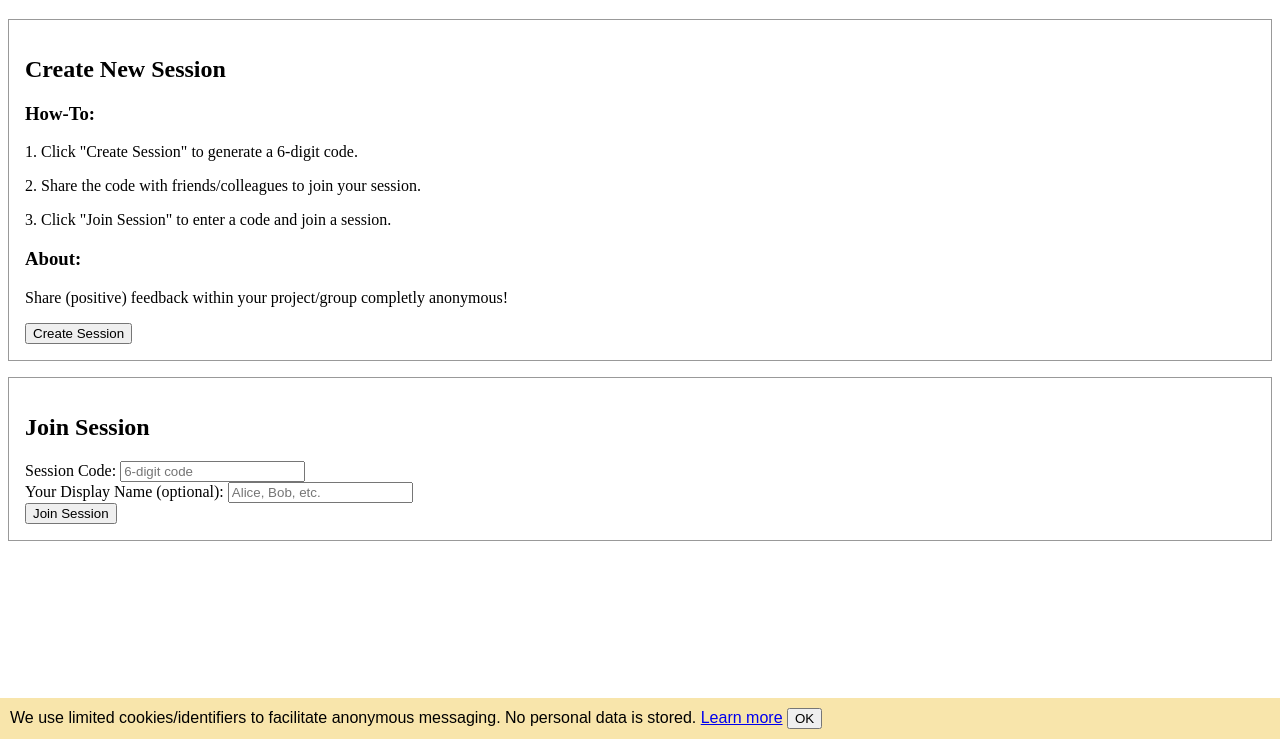
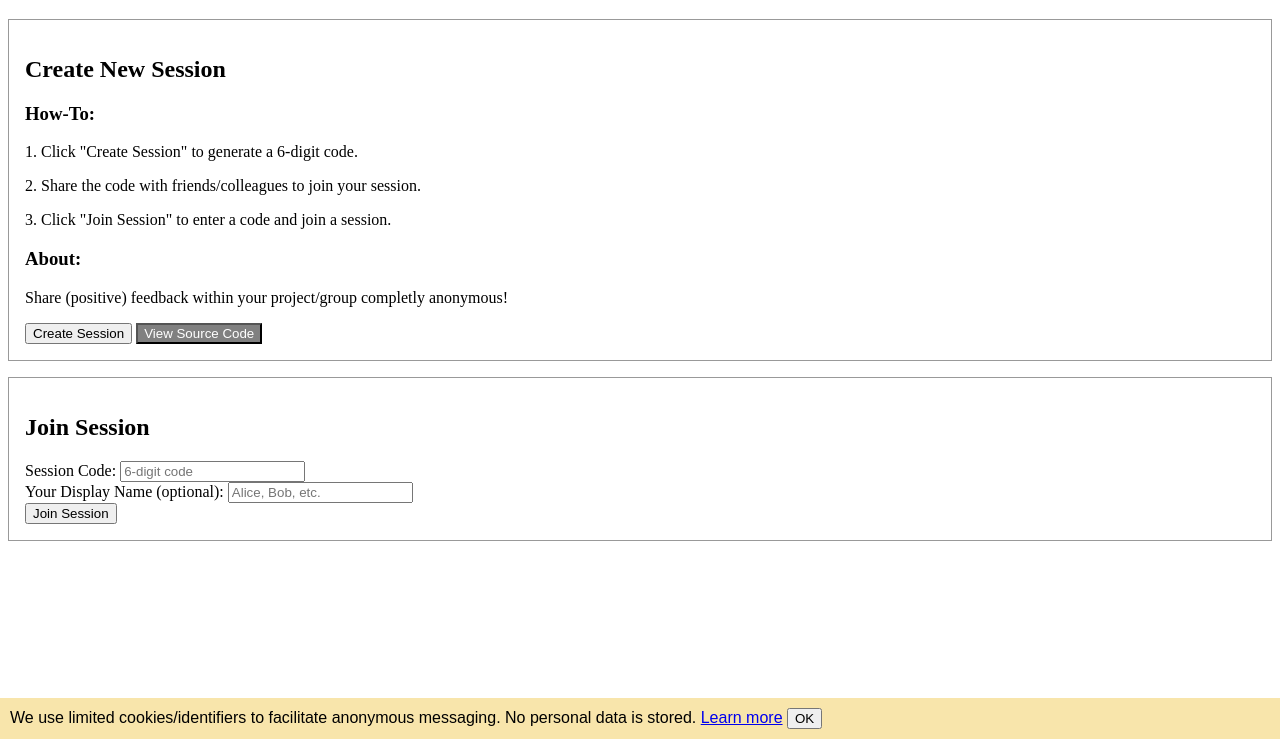
Before and after one commit to drunkdev1991/WarmShowerOnline, a plain HTML site: page templates/index.html in a window 1280 px wide. Shown: the part 61-800 px from the top of the page. Drawn offline with nearby package versions, Linux system fonts and the light colour scheme.

Commit message:
adding url to source

```diff
--- a/templates/index.html
+++ b/templates/index.html
@@ -50,6 +50,9 @@
         <span x-text="createdSession.code"></span>
       </p>
     </template>
+    <button style="background-color:gray; color:white;" onclick="window.open('https://github.com/drunkdev1991/WarmShowerOnline', '_blank')">
+      View Source Code
+    </button>
   </div>
 
   <!-- JOIN SESSION -->
@@ -104,6 +107,7 @@
     <button style="background-color:red; color:white;" @click="endSession">
       End Session
     </button>
+
   </div>
 
 <script>
```
Also changed, not shown: templates/privacy-policy.html (+1 -1 lines).
